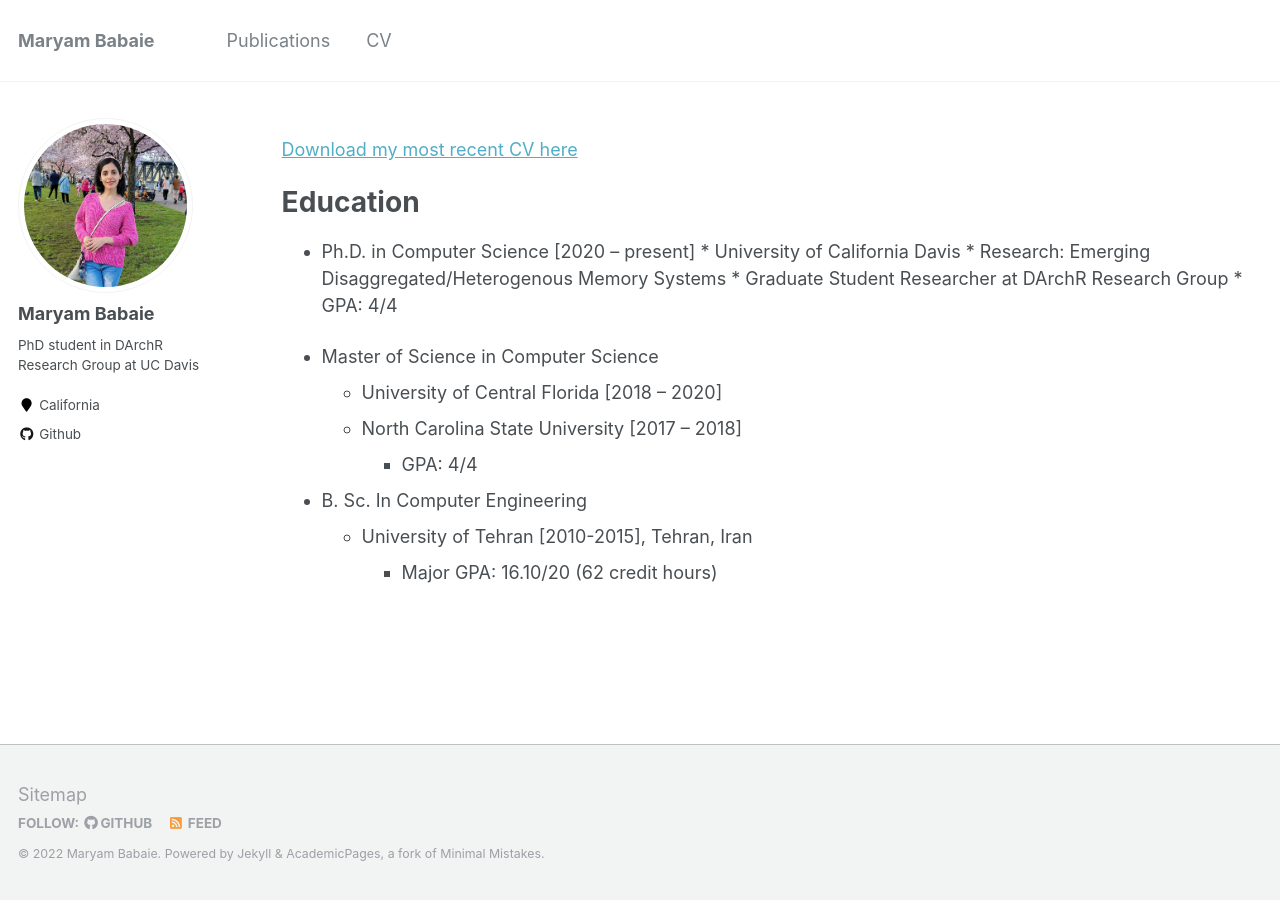
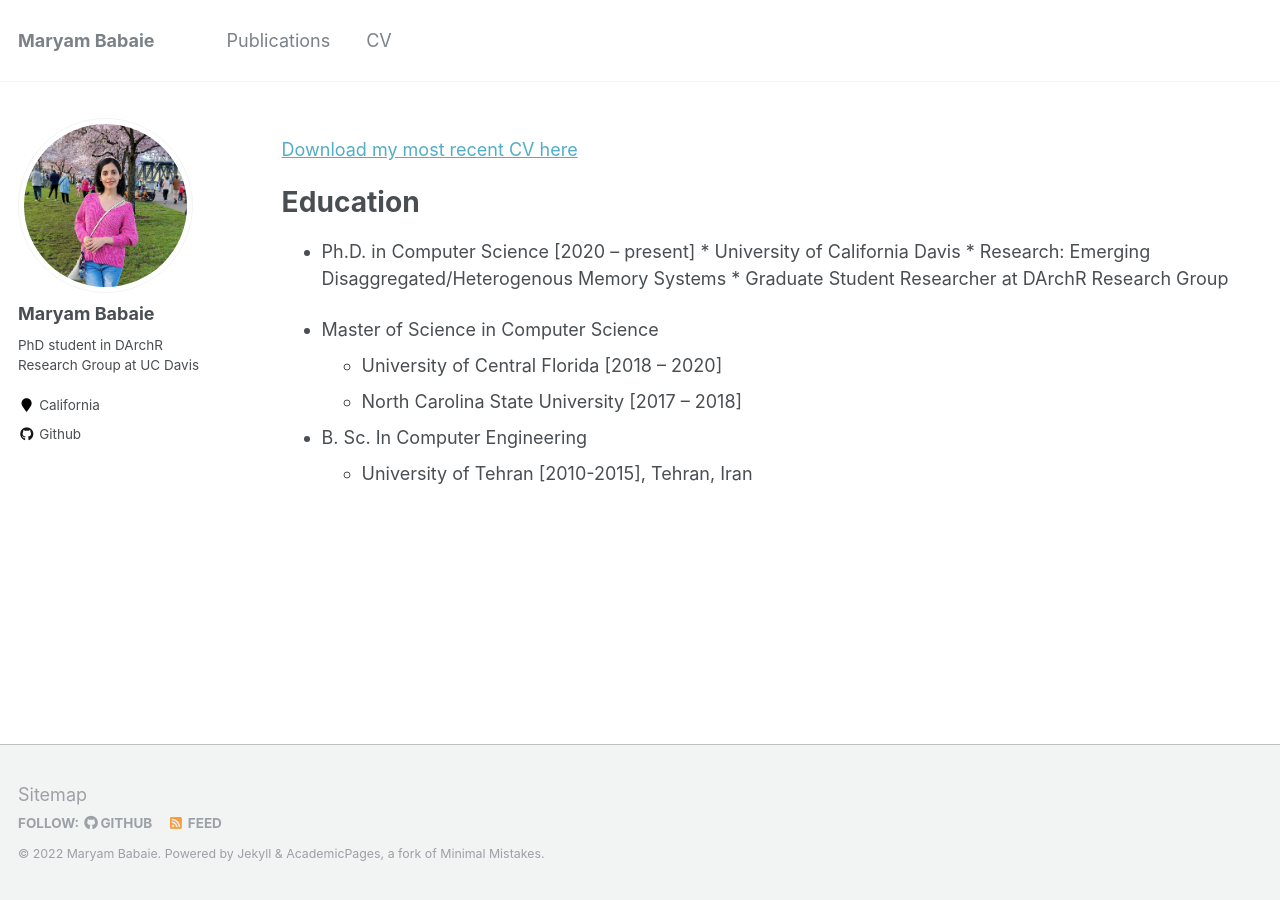
Before and after one commit to mbabaie/mbabaie.github.io, a Jekyll site: the page built from _pages/cv.md, in a window 1280 px wide. Built offline with Jekyll 4.4.1, drawn with Linux system fonts in a browser that asks for light colours.

Commit message:
Update cv.md

```diff
--- a/_pages/cv.md
+++ b/_pages/cv.md
@@ -16,13 +16,10 @@ Education
  	* University of California Davis
  	* Research: Emerging Disaggregated/Heterogenous Memory Systems
  	* Graduate Student Researcher at DArchR Research Group
- 	  * GPA: 4/4
 
 * Master of Science in Computer Science
   * University of Central Florida [2018 – 2020]
   * North Carolina State University [2017 – 2018]
-    * GPA: 4/4
 
 * B. Sc. In Computer Engineering
   * University of Tehran [2010-2015], Tehran, Iran
-    * Major GPA: 16.10/20 (62 credit hours)
```
